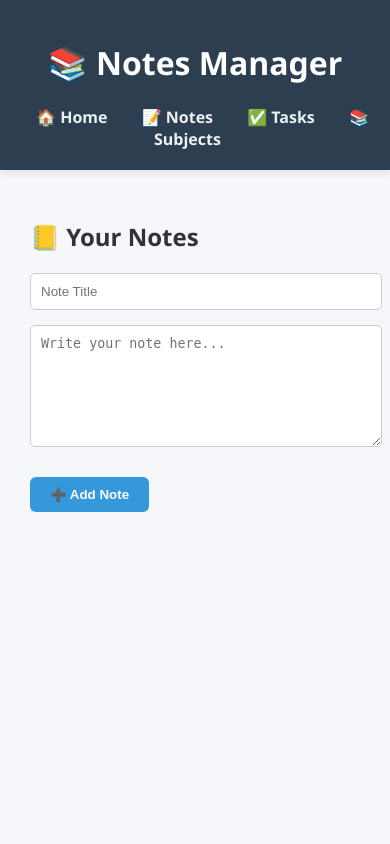
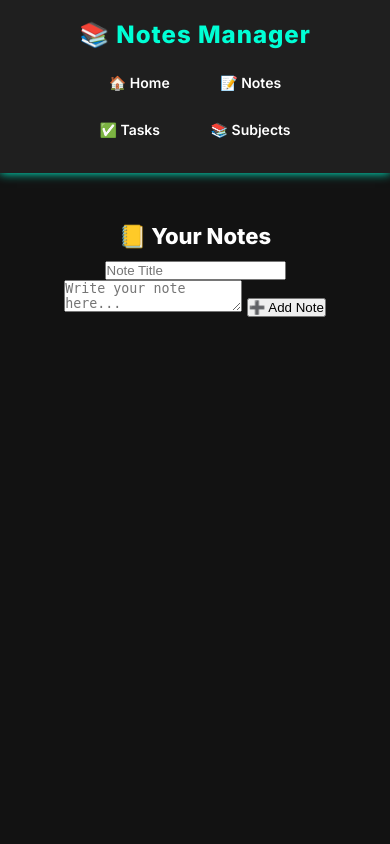
Before and after one commit to Mizankhan184/notes-manager, a Flask app: page /notes in a window 390 px wide. Run offline with Flask 3, Linux system fonts and the light colour scheme; data that the repository does not hold is empty.

Commit message:
Updated welcome page with Mizan Khan + responsive design

```diff
--- a/static/css/style.css
+++ b/static/css/style.css
@@ -1,156 +1,86 @@
-/* === General Styling === */
-body {
-    font-family: 'Segoe UI', sans-serif;
-    background: #f5f7fa;
+@import url('https://fonts.googleapis.com/css2?family=Great+Vibes&display=swap');
+@import url('https://fonts.googleapis.com/css2?family=Inter:wght@400;600;800&display=swap');
+
+/* === RESET === */
+* {
     margin: 0;
     padding: 0;
-    color: #333;
+    box-sizing: border-box;
 }
 
-header {
-    background-color: #2c3e50;
-    color: white;
-    padding: 20px 0;
-    text-align: center;
-    box-shadow: 0 2px 10px rgba(0,0,0,0.1);
+/* === BODY === */
+body {
+    background-color: #121212;
+    color: #ffffff;
+    font-family: 'Inter', sans-serif;
+    min-height: 100vh;
 }
 
+/* === HEADER === */
+header {
+    background-color: #1f1f1f;
+    padding: 20px 40px;
+    box-shadow: 0 0 10px #00ffd5;
+    text-align: center;
+}
+
+header h1 {
+    font-size: 32px;
+    color: #00ffd5;
+    margin-bottom: 10px;
+    letter-spacing: 1px;
+}
+
+/* === NAVIGATION === */
 nav {
     margin-top: 10px;
 }
 
 nav a {
-    color: #ecf0f1;
-    margin: 0 15px;
+    color: #ffffff;
+    margin: 0 10px;
     text-decoration: none;
-    font-weight: bold;
-    transition: 0.3s ease;
+    font-weight: 600;
+    padding: 8px 16px;
+    border: 2px solid transparent;
+    border-radius: 8px;
+    transition: all 0.3s ease;
 }
 
 nav a:hover {
-    color: #ff7675;
-    text-shadow: 0 0 5px #ff7675;
+    border-color: #00ffd5;
+    background-color: #00ffd515;
+    color: #00ffd5;
 }
 
+/* === MAIN === */
 main {
-    padding: 30px;
+    padding: 50px 20px;
+    max-width: 800px;
+    margin: auto;
+    text-align: center;
 }
 
-/* === Buttons & Forms === */
-.button,
-button {
-    display: inline-block;
-    background: #3498db;
-    color: white;
-    padding: 10px 20px;
-    margin: 10px 5px 0 0;
-    border: none;
-    border-radius: 6px;
-    cursor: pointer;
-    font-weight: bold;
-    transition: 0.3s ease;
+main h2 {
+    font-size: 28px;
+    margin-bottom: 10px;
+    color: #ffffff;
 }
 
-button:hover,
-.button:hover {
-    background: #2980b9;
-    transform: scale(1.05);
+main p {
+    font-size: 18px;
+    color: #bbbbbb;
+    margin-bottom: 30px;
 }
 
-/* === Forms === */
-form input[type="text"],
-form textarea {
-    width: 100%;
-    padding: 10px;
-    margin-bottom: 15px;
-    border: 1px solid #ccc;
-    border-radius: 5px;
-}
-
-form textarea {
-    resize: vertical;
-    height: 100px;
-}
-
-/* === Notes List === */
-.note-list {
-    display: grid;
-    grid-template-columns: repeat(auto-fill, minmax(250px, 1fr));
-    gap: 20px;
-}
-
-.note-card {
-    background: white;
-    padding: 15px;
-    border-radius: 10px;
-    box-shadow: 0 3px 10px rgba(0,0,0,0.1);
-    transition: transform 0.2s ease;
-}
-
-.note-card:hover {
-    transform: translateY(-5px);
-}
-
-/* === Tasks === */
-.task-list {
-    list-style-type: none;
-    padding-left: 0;
-}
-
-.task-list li {
-    background: white;
-    padding: 12px 15px;
-    margin-bottom: 10px;
-    border-radius: 6px;
-    box-shadow: 0 2px 8px rgba(0,0,0,0.08);
-    display: flex;
-    justify-content: space-between;
-    align-items: center;
-}
-
-.task-list li.done {
-    text-decoration: line-through;
-    color: #888;
-    background: #e0e0e0;
-}
-
-/* === Subject Page === */
-ul {
-    padding-left: 20px;
-}
-
-ul li {
-    background: #ecf0f1;
-    padding: 8px 12px;
-    margin: 5px 0;
-    border-radius: 5px;
-}
-
-/* === Centered Section === */
-.centered {
-    text-align: center;
-    padding: 50px 0;
-}
-
-.centered h2 {
-    font-size: 2.2rem;
-    color: #2c3e50;
-}
-
-.centered p {
-    font-size: 1.2rem;
-    color: #555;
-}
-@import url('https://fonts.googleapis.com/css2?family=Great+Vibes&display=swap');
-
+/* === SIGNATURE === */
 .signature {
     font-family: 'Great Vibes', cursive;
-    font-size: 36px;
-    text-align: center;
+    font-size: 48px;
     color: #ffffff;
     text-shadow: 0 0 10px #00ffd5, 0 0 20px #00ffd5;
-    margin-top: 30px;
     animation: pulse 2s infinite;
+    margin-top: 40px;
 }
 
 @keyframes pulse {
@@ -158,3 +88,28 @@ ul li {
     50% { transform: scale(1.05); opacity: 1; }
     100% { transform: scale(1); opacity: 0.8; }
 }
+
+/* === RESPONSIVE === */
+@media (max-width: 600px) {
+    header h1 {
+        font-size: 24px;
+    }
+
+    nav a {
+        display: inline-block;
+        margin: 5px;
+        font-size: 14px;
+    }
+
+    main h2 {
+        font-size: 22px;
+    }
+
+    main p {
+        font-size: 16px;
+    }
+
+    .signature {
+        font-size: 36px;
+    }
+}
```
Also changed, not shown: templates/welcome.html (+9 -2 lines).
